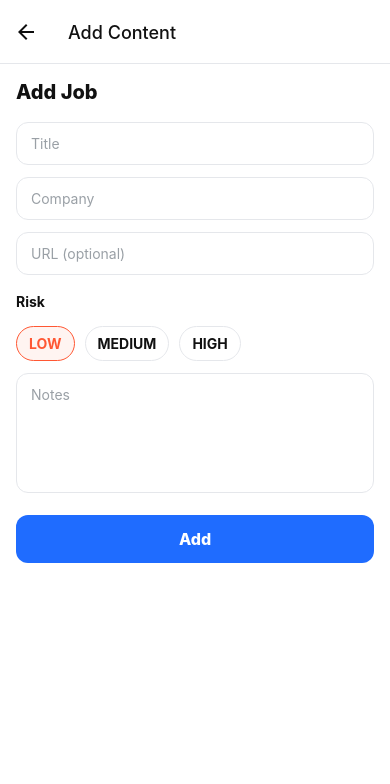
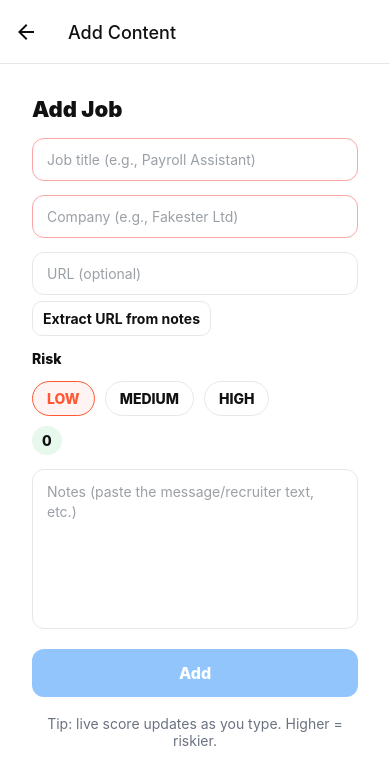
Before and after one commit to Cyamos2/job-scam-detector, a React Native app: screen /AddContent in a window 390 px wide. Shown: the top 784 px of the page. Built offline with nearby package versions, Linux system fonts and the light colour scheme; no server answers.

Commit message:
fixed AddContentScreen

```diff
--- a/src/screens/AddContentScreen.tsx
+++ b/src/screens/AddContentScreen.tsx
@@ -5,72 +5,186 @@ import {
   Text,
   TextInput,
   Pressable,
-  Alert,
+  StyleSheet,
   KeyboardAvoidingView,
   Platform,
   ScrollView,
-  StyleSheet,
+  Alert,
 } from "react-native";
-import { useTheme, useNavigation } from "@react-navigation/native";
-import type { NavigationProp } from "@react-navigation/native";
+import {
+  useNavigation,
+  useRoute,
+  type RouteProp,
+  useTheme,
+} from "@react-navigation/native";
+import Screen from "../components/Screen";
+import { useJobs } from "../hooks/useJobs";
+import type { Risk, JobInput } from "../lib/api";
+import { scoreJob, bucket } from "../lib/scoring";
+import { useSettings } from "../SettingsProvider";
 import type { RootStackParamList } from "../navigation/types";
-import { api, type JobInput } from "../lib/api";
+
+type Rt = RouteProp<RootStackParamList, "AddContent">;
 
 const ORANGE = "#FF5733";
-type Risk = "low" | "medium" | "high";
+
+const RISK_LABEL: Record<Risk, string> = {
+  low: "LOW",
+  medium: "MEDIUM",
+  high: "HIGH",
+};
+
+// quick URL detector
+const URL_RE = /^https?:\/\/[\w.-]+\.[a-z]{2,}.*$/i;
 
 export default function AddContentScreen() {
   const { colors, dark } = useTheme();
-  const navigation = useNavigation<NavigationProp<RootStackParamList>>();
+  const nav = useNavigation();
+  const route = useRoute<Rt>();
+  const { create } = useJobs();
+  const { settings } = useSettings();
+
+  // default risk from Settings (fall back to "low" if "all")
+  const defaultRisk: Risk =
+    (["low", "medium", "high"] as const).includes(
+      settings.defaultRiskFilter as Risk
+    )
+      ? (settings.defaultRiskFilter as Risk)
+      : "low";
 
   const [title, setTitle] = React.useState("");
   const [company, setCompany] = React.useState("");
-  const [url, setUrl] = React.useState<string>("");
+  const [url, setUrl] = React.useState("");
+  const [risk, setRisk] = React.useState<Risk>(defaultRisk);
   const [notes, setNotes] = React.useState("");
-  const [risk, setRisk] = React.useState<Risk>("low");
-  const [submitting, setSubmitting] = React.useState(false);
 
-  async function onSubmit() {
-    if (!title.trim() || !company.trim()) {
+  // Pre-fill from presetUri (if user picked a screenshot or link earlier)
+  React.useEffect(() => {
+    const u = route.params?.presetUri;
+    if (!u) return;
+    if (URL_RE.test(u)) setUrl(u);
+    else setNotes((prev) => (prev ? prev + "\n" + u : u));
+  }, [route.params?.presetUri]);
+
+  const urlOk = !url || URL_RE.test(url.trim());
+  const ready = title.trim().length > 0 && company.trim().length > 0 && urlOk;
+
+  // live score preview from current inputs
+  const previewScore = scoreJob({
+    title,
+    company,
+    url,
+    notes,
+    risk,
+  } as any).score;
+  const b = bucket(previewScore);
+
+  const onExtractUrl = () => {
+    if (!notes) return;
+    const match = notes.match(/https?:\/\/\S+/i);
+    if (match && !url) setUrl(match[0]);
+  };
+
+  const onSubmit = async () => {
+    if (!ready) {
       Alert.alert("Missing info", "Title and company are required.");
       return;
     }
-    try {
-      setSubmitting(true);
-      const payload: JobInput = {
+    const input: JobInput = {
       title: title.trim(),
       company: company.trim(),
       url: url.trim() || undefined,
+      risk,
       notes: notes.trim() || undefined,
-        risk,
     };
-      await api.createJob(payload);
-      navigation.goBack();
-    } catch (e: any) {
-      Alert.alert("Add failed", e?.message ?? "Unknown error");
-    } finally {
-      setSubmitting(false);
+    try {
+      await create(input);
+      nav.goBack();
+    } catch (e) {
+      Alert.alert("Add failed", String(e ?? "Unknown error"));
     }
-  }
-
-  const inputStyle = [
-    styles.input,
-    { backgroundColor: colors.card, borderColor: colors.border, color: colors.text },
-  ];
+  };
 
   return (
-    <KeyboardAvoidingView style={{ flex: 1 }} behavior={Platform.OS === "ios" ? "padding" : undefined}>
-      <ScrollView contentContainerStyle={{ padding: 16, gap: 12 }}>
+    <Screen>
+      <KeyboardAvoidingView
+        behavior={Platform.select({ ios: "padding", android: undefined })}
+        style={{ flex: 1 }}
+      >
+        <ScrollView contentContainerStyle={styles.content}>
           <Text style={[styles.h1, { color: colors.text }]}>Add Job</Text>
 
-        <TextInput placeholder="Title" placeholderTextColor={dark ? "#94a3b8" : "#9aa0a6"} value={title} onChangeText={setTitle} style={inputStyle} />
-        <TextInput placeholder="Company" placeholderTextColor={dark ? "#94a3b8" : "#9aa0a6"} value={company} onChangeText={setCompany} style={inputStyle} />
-        <TextInput placeholder="URL (optional)" placeholderTextColor={dark ? "#94a3b8" : "#9aa0a6"} autoCapitalize="none" keyboardType="url" value={url} onChangeText={setUrl} style={inputStyle} />
+          {/* Title */}
+          <TextInput
+            value={title}
+            onChangeText={setTitle}
+            placeholder="Job title (e.g., Payroll Assistant)"
+            placeholderTextColor={dark ? "#94a3b8" : "#9aa0a6"}
+            style={[
+              styles.input,
+              {
+                backgroundColor: colors.card,
+                borderColor: !title.trim() ? "#FCA5A5" : colors.border,
+                color: colors.text,
+              },
+            ]}
+            autoCapitalize="words"
+            returnKeyType="next"
+          />
 
+          {/* Company */}
+          <TextInput
+            value={company}
+            onChangeText={setCompany}
+            placeholder="Company (e.g., Fakester Ltd)"
+            placeholderTextColor={dark ? "#94a3b8" : "#9aa0a6"}
+            style={[
+              styles.input,
+              {
+                backgroundColor: colors.card,
+                borderColor: !company.trim() ? "#FCA5A5" : colors.border,
+                color: colors.text,
+              },
+            ]}
+            autoCapitalize="words"
+            returnKeyType="next"
+          />
+
+          {/* URL */}
+          <View style={{ gap: 6 }}>
+            <TextInput
+              value={url}
+              onChangeText={setUrl}
+              placeholder="URL (optional)"
+              placeholderTextColor={dark ? "#94a3b8" : "#9aa0a6"}
+              keyboardType="url"
+              autoCapitalize="none"
+              autoCorrect={false}
+              style={[
+                styles.input,
+                {
+                  backgroundColor: colors.card,
+                  borderColor: urlOk ? colors.border : "#FCA5A5",
+                  color: colors.text,
+                },
+              ]}
+            />
+            <View style={{ flexDirection: "row", gap: 10 }}>
+              <Pressable onPress={onExtractUrl} style={[styles.smallBtn, { borderColor: colors.border }]}>
+                <Text style={{ fontWeight: "700", color: colors.text }}>Extract URL from notes</Text>
+              </Pressable>
+              {!urlOk && (
+                <Text style={[styles.errorText]}>Enter a valid URL (https://…)</Text>
+              )}
+            </View>
+          </View>
+
+          {/* Risk selector + live score chip */}
+          <View style={styles.row}>
             <Text style={[styles.label, { color: colors.text }]}>Risk</Text>
-        <View style={styles.row}>
+            <View style={styles.chips}>
               {(["low", "medium", "high"] as const).map((r) => {
-            const active = risk === r;
+                const active = r === risk;
                 return (
                   <Pressable
                     key={r}
@@ -78,39 +192,123 @@ export default function AddContentScreen() {
                     style={[
                       styles.chip,
                       { borderColor: colors.border, backgroundColor: colors.card },
-                  active && { borderColor: ORANGE, backgroundColor: dark ? "#261512" : "#fff4f1" },
+                      active && {
+                        borderColor: ORANGE,
+                        backgroundColor: dark ? "#261512" : "#fff4f1",
+                      },
                     ]}
                   >
-                <Text style={[styles.chipText, { color: active ? ORANGE : colors.text }]}>{r.toUpperCase()}</Text>
+                    <Text
+                      style={[
+                        styles.chipText,
+                        { color: colors.text },
+                        active && { color: ORANGE },
+                      ]}
+                    >
+                      {RISK_LABEL[r]}
+                    </Text>
                   </Pressable>
                 );
               })}
             </View>
 
+            <View
+              style={[
+                styles.scorePill,
+                b === "high"
+                  ? { backgroundColor: "#FDE8E8" }
+                  : b === "medium"
+                  ? { backgroundColor: "#FFF4E6" }
+                  : { backgroundColor: "#E7F8ED" },
+              ]}
+            >
+              <Text style={{ fontWeight: "800", color: "#111" }}>{previewScore}</Text>
+            </View>
+          </View>
+
+          {/* Notes */}
           <TextInput
-          placeholder="Notes"
-          placeholderTextColor={dark ? "#94a3b8" : "#9aa0a6"}
             value={notes}
             onChangeText={setNotes}
-          style={[inputStyle, { minHeight: 120, textAlignVertical: "top" }]}
+            placeholder="Notes (paste the message/recruiter text, etc.)"
+            placeholderTextColor={dark ? "#94a3b8" : "#9aa0a6"}
             multiline
+            textAlignVertical="top"
+            style={[
+              styles.textarea,
+              { backgroundColor: colors.card, borderColor: colors.border, color: colors.text },
+            ]}
           />
 
-        <Pressable onPress={onSubmit} disabled={submitting} style={[styles.submit, { opacity: submitting ? 0.6 : 1 }]}>
-          <Text style={styles.submitText}>{submitting ? "Adding…" : "Add"}</Text>
+          {/* Submit */}
+          <Pressable
+            disabled={!ready}
+            onPress={onSubmit}
+            style={[
+              styles.submit,
+              { backgroundColor: ready ? "#1f6cff" : "#93c5fd" },
+            ]}
+          >
+            <Text style={styles.submitText}>Add</Text>
           </Pressable>
+
+          {/* subtle helper */}
+          <Text style={[styles.helper, { color: dark ? "#94a3b8" : "#6B7280" }]}>
+            Tip: live score updates as you type. Higher = riskier.
+          </Text>
         </ScrollView>
       </KeyboardAvoidingView>
+    </Screen>
   );
 }
 
 const styles = StyleSheet.create({
-  h1: { fontSize: 20, fontWeight: "800", marginBottom: 6 },
-  label: { marginTop: 6, marginBottom: 4, fontWeight: "700" },
-  input: { borderWidth: 1, borderRadius: 12, paddingHorizontal: 14, paddingVertical: 12 },
-  row: { flexDirection: "row", gap: 10, flexWrap: "wrap" },
-  chip: { paddingHorizontal: 12, paddingVertical: 8, borderRadius: 999, borderWidth: 1 },
-  chipText: { fontWeight: "700" },
-  submit: { marginTop: 10, backgroundColor: "#1f6cff", paddingVertical: 14, borderRadius: 12, alignItems: "center" },
-  submitText: { color: "#fff", fontWeight: "800", fontSize: 16 },
+  content: { padding: 16, gap: 14 },
+  h1: { fontSize: 22, fontWeight: "900", marginBottom: 2 },
+  label: { fontWeight: "800", marginBottom: 6 },
+  input: {
+    paddingHorizontal: 14,
+    paddingVertical: 12,
+    borderRadius: 12,
+    borderWidth: 1,
+  },
+  textarea: {
+    minHeight: 160,
+    paddingHorizontal: 14,
+    paddingVertical: 12,
+    borderRadius: 12,
+    borderWidth: 1,
+    lineHeight: 20,
+  },
+  row: { gap: 8 },
+  chips: { flexDirection: "row", gap: 10 },
+  chip: {
+    paddingHorizontal: 14,
+    paddingVertical: 8,
+    borderRadius: 999,
+    borderWidth: 1,
+  },
+  chipText: { fontWeight: "800" },
+  scorePill: {
+    alignSelf: "flex-start",
+    paddingHorizontal: 10,
+    paddingVertical: 6,
+    borderRadius: 999,
+    marginTop: 2,
+  },
+  smallBtn: {
+    paddingHorizontal: 10,
+    paddingVertical: 8,
+    borderRadius: 10,
+    borderWidth: 1,
+  },
+  errorText: { alignSelf: "center", fontWeight: "700", color: "#DC2626" },
+  submit: {
+    marginTop: 6,
+    paddingVertical: 14,
+    borderRadius: 12,
+    alignItems: "center",
+  },
+  submitText: { color: "#fff", fontSize: 16, fontWeight: "800" },
+  helper: { textAlign: "center", marginTop: 4 },
 });
```
Also changed, not shown: src/navigation/types.ts (+6 -6 lines). Lines whose indentation alone changed are shown as unchanged.
